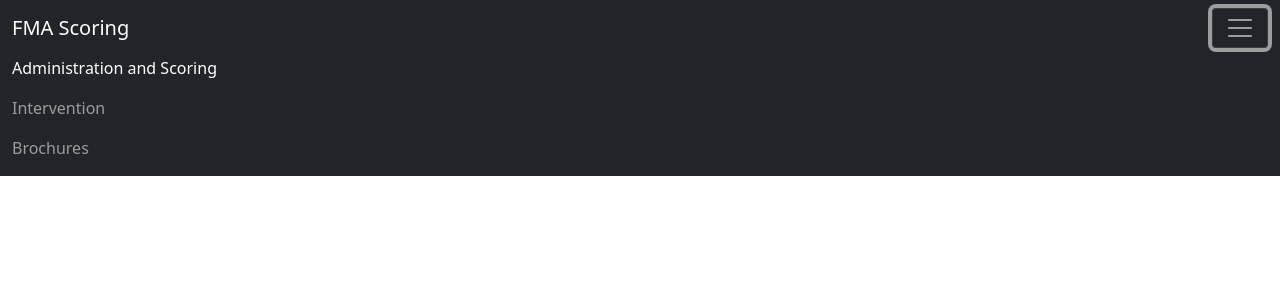
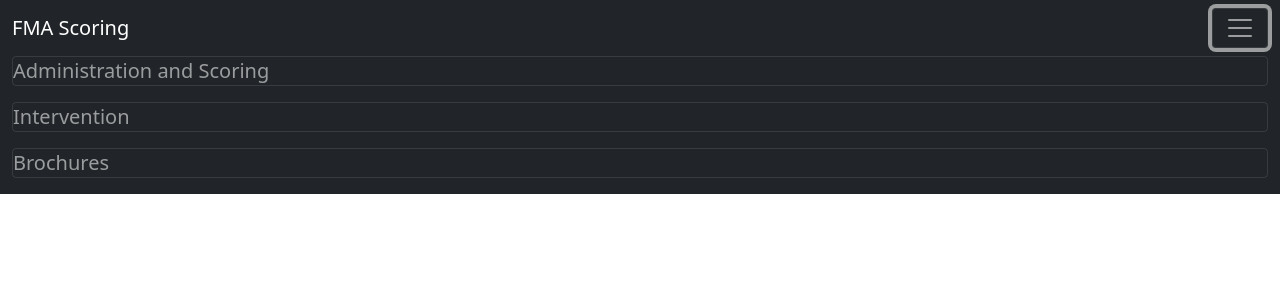
Before and after one commit to muhdarifrawi/20220313-Fma-Scoring, a Vue app: page / in a window 1280 px wide. Both pictures are taken after a click on the button "Toggle navigation". Shown: the top 300 px of the page. Built offline with nearby package versions, Linux system fonts and the light colour scheme.

Commit message:
Edited navbar 'link': - Links are made using 'span'. - CSS added to remove border and keep font-size 	consistent.

```diff
--- a/src/components/Navbar.vue
+++ b/src/components/Navbar.vue
@@ -15,16 +15,22 @@
       </button>
       <div class="collapse navbar-collapse" id="navbarText">
         <ul class="navbar-nav me-auto mb-2 mb-lg-0">
-          <li class="nav-item">
-            <a class="nav-link active" aria-current="page" href="#">Administration and Scoring</a>
-          </li>
-          <li class="nav-item">
-            <a class="nav-link" href="#">Intervention</a>
-          </li>
-          <li class="nav-item">
-            <a class="nav-link" href="#">Brochures</a>
-          </li>
-        </ul>
+          <span class="nav-link navbar-toggler my-2" aria-current="page" href="#"
+              data-bs-toggle="collapse" data-bs-target="#navbarText" aria-controls="navbarText" aria-expanded="false" aria-label="Toggle navigation"
+            >
+              Administration and Scoring
+            </span>
+            <span class="nav-link navbar-toggler my-2" aria-current="page" href="#"
+              data-bs-toggle="collapse" data-bs-target="#navbarText" aria-controls="navbarText" aria-expanded="false" aria-label="Toggle navigation"
+            >
+              Intervention
+            </span>
+            <span class="nav-link navbar-toggler my-2" aria-current="page" href="#"
+              data-bs-toggle="collapse" data-bs-target="#navbarText" aria-controls="navbarText" aria-expanded="false" aria-label="Toggle navigation"
+            >
+              Brochures
+            </span>
+          </ul>
       </div>
     </div>
   </nav>
@@ -35,4 +41,9 @@ export default {
 };
 </script>
 <style>
+  .nav-link{
+    border:0;
+    font-size:1em;
+    cursor:pointer;
+  }
 </style>
```
